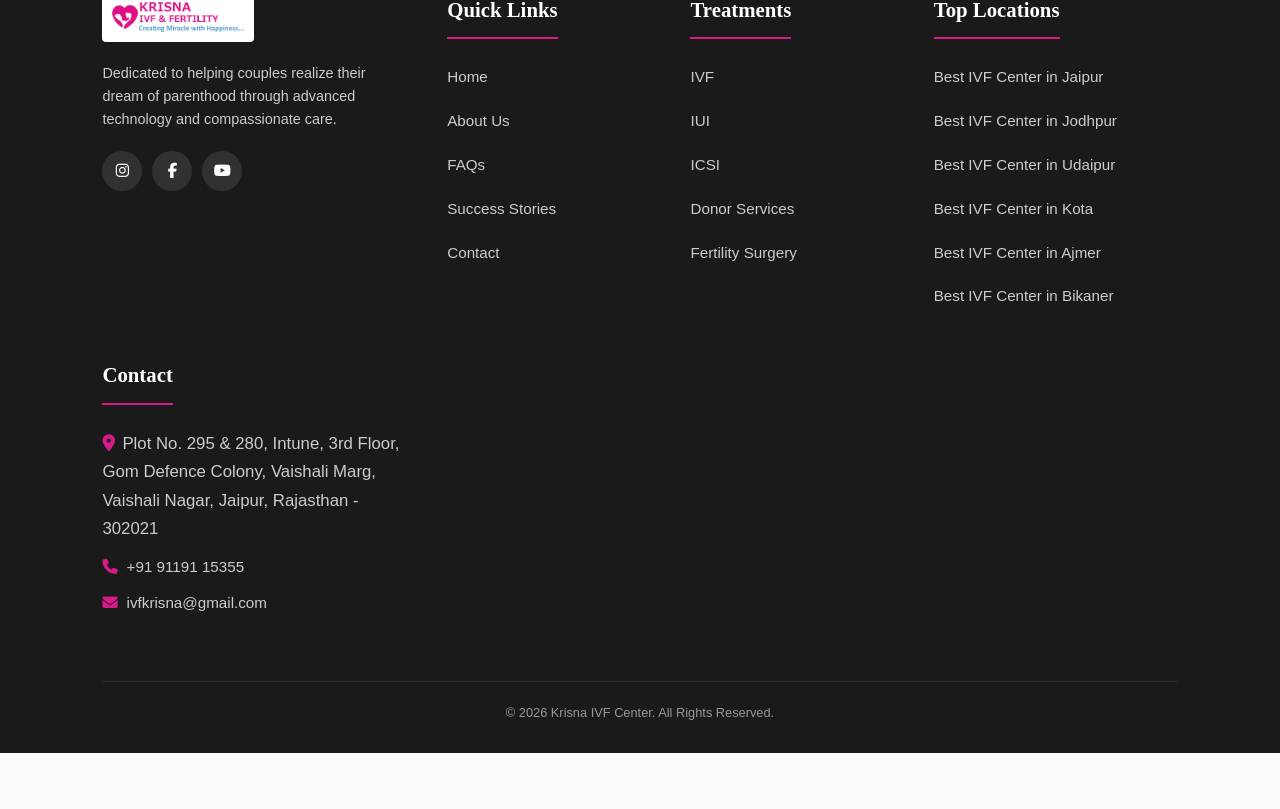
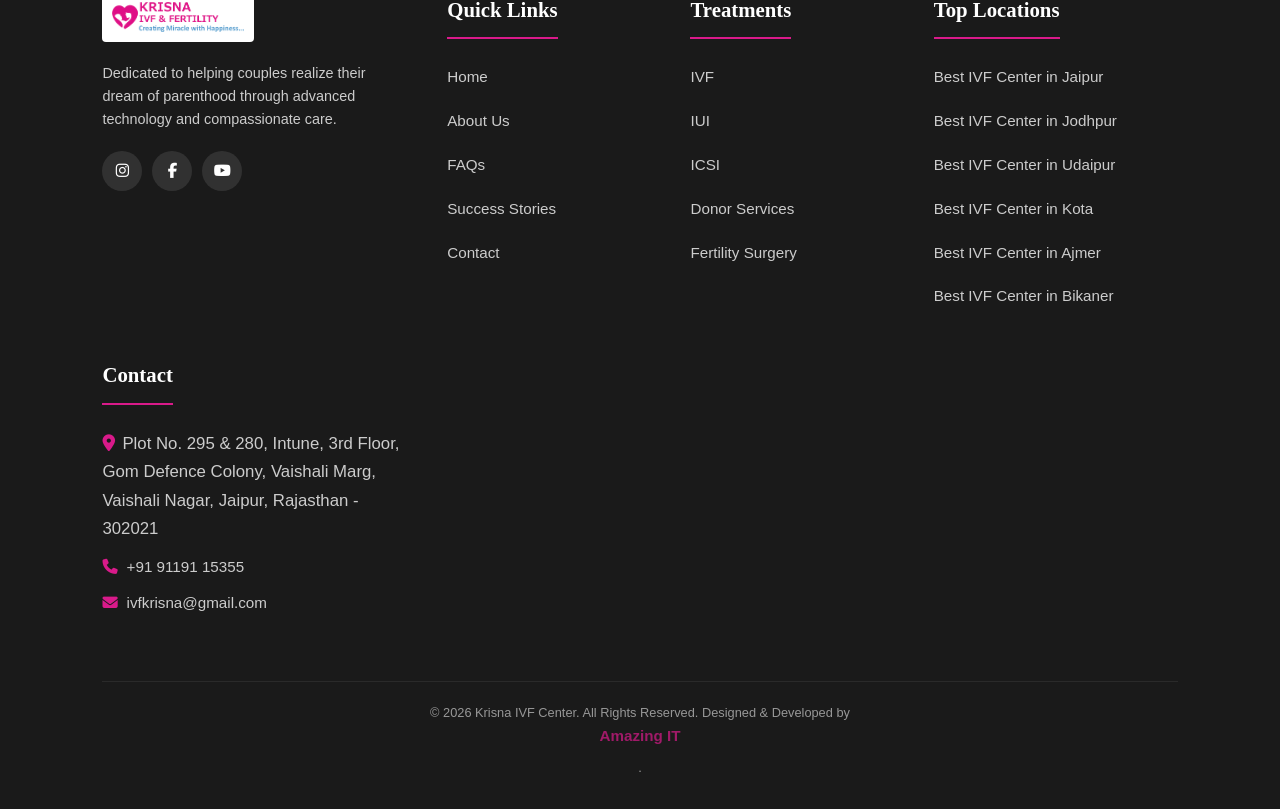
Before and after one commit to ivfkrisna-tech/krisna-website-next, a Next.js app: page / in a window 1280 px wide. Shown: the part 6232-7041 px from the top of the page. Before the commit the page ends 6985 px from the top, so only its background shows below. Built offline with nearby package versions, Linux system fonts and the light colour scheme.

Commit message:
Update footer copyright to include Amazing IT credit

```diff
--- a/src/components/Footer.jsx
+++ b/src/components/Footer.jsx
@@ -76,7 +76,7 @@
       </div>
 
       <div style={{ borderTop: '1px solid rgba(255,255,255,0.1)', marginTop: '50px', paddingTop: '20px', textAlign: 'center', fontSize: '0.8rem', opacity: '0.7' }}>
-        &copy; 2026 Krisna IVF Center. All Rights Reserved.
+        &copy; 2026 Krisna IVF Center. All Rights Reserved. Designed & Developed by <a href="https://amazingit.in/" target="_blank" rel="noopener noreferrer" style={{ color: 'var(--brand-pink)', fontWeight: 'bold' }}>Amazing IT</a>.
       </div>
     </footer>
   );
```
